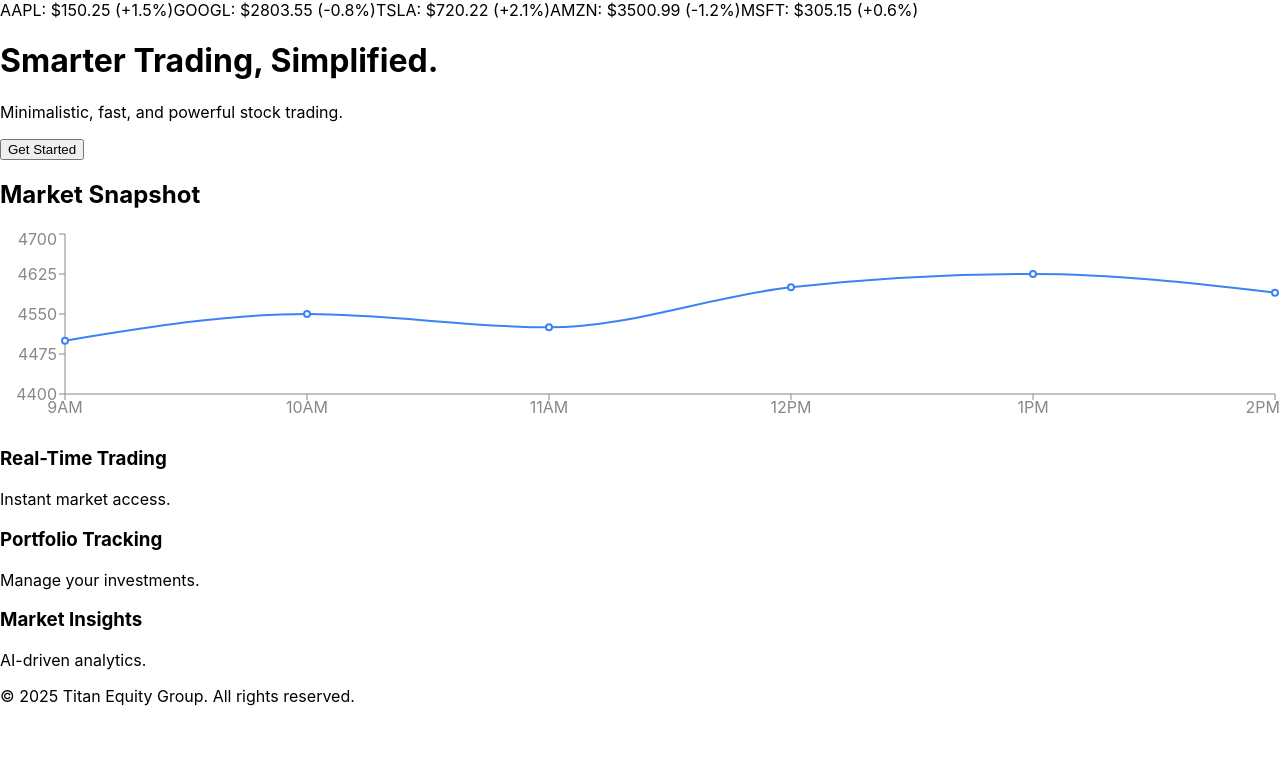
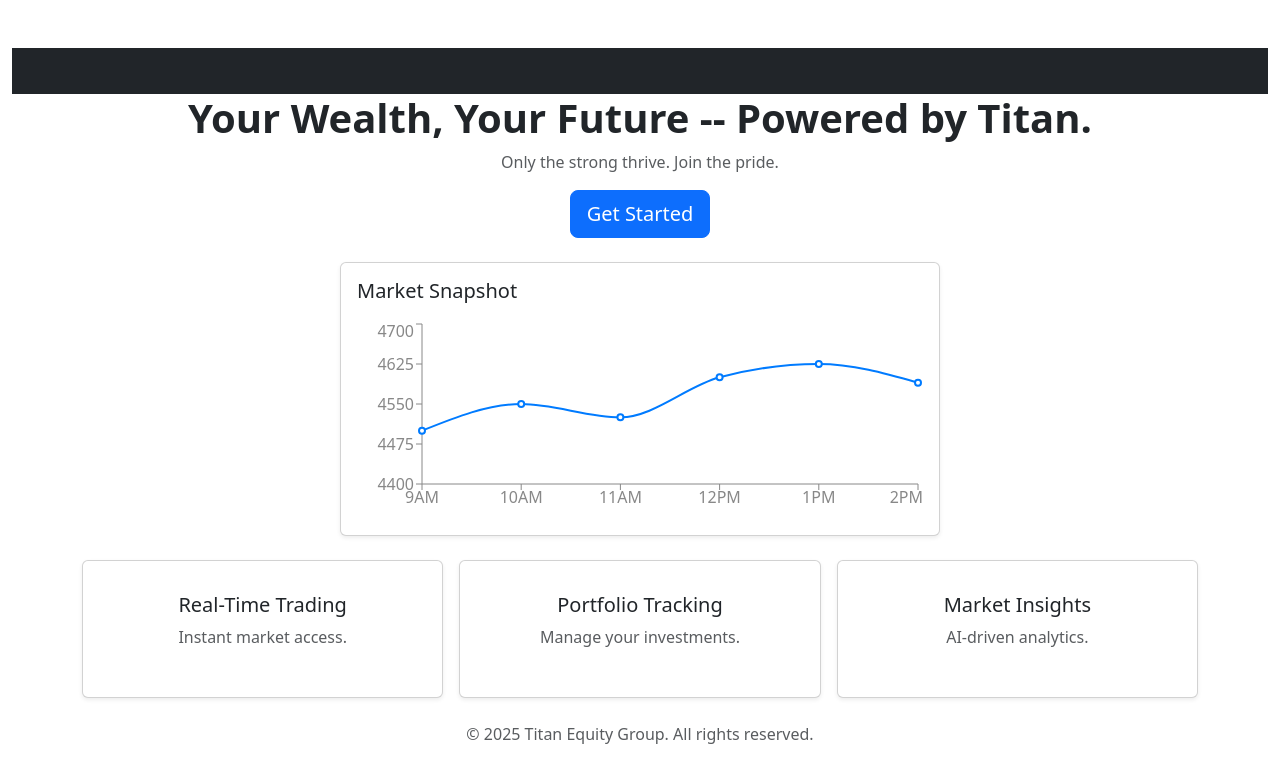
Before and after one commit to marscodeshere/TitanEquityGroup, a React (Create React App) app in the folder titanequityshared/: page / in a window 1280 px wide. Shown: the top 782 px of the page. Built offline with nearby package versions, Linux system fonts and the light colour scheme.

Commit message:
Update Home.js
Switched from Tailwind CSS to React Bootstrap for styling.

```diff
--- a/titanequityshared/src/Home.js
+++ b/titanequityshared/src/Home.js
@@ -1,8 +1,11 @@
 import React from "react";
 import Card from "react-bootstrap/Card";
-
 import Button from "react-bootstrap/Button";
+import Container from "react-bootstrap/Container";
+import Row from "react-bootstrap/Row";
+import Col from "react-bootstrap/Col";
 import { LineChart, Line, XAxis, YAxis, Tooltip, ResponsiveContainer } from "recharts";
+import "bootstrap/dist/css/bootstrap.min.css";
 
 const marketData = [
   { time: "9AM", value: 4500 },
@@ -23,60 +26,67 @@ const stockTickerData = [
 
 export default function Home() {
   return (
-    <div className="min-h-screen bg-gray-100 flex flex-col items-center p-8">
+    <Container fluid className="min-vh-100 d-flex flex-column align-items-center py-5">
       {/* Stock Ticker */}
-      <div className="w-full bg-gray-900 text-white overflow-hidden whitespace-nowrap py-2">
-        <div className="inline-block animate-marquee">
+      <div className="w-100 bg-dark text-white text-center py-2">
+        <marquee>
           {stockTickerData.map((stock, index) => (
-            <span key={index} className="mx-4">
-              {stock.symbol}: ${stock.price} <span className={stock.change.includes("-") ? "text-red-500" : "text-green-500"}>({stock.change})</span>
+            <span key={index} className="mx-3">
+              {stock.symbol}: ${stock.price}{" "}
+              <span className={stock.change.includes("-") ? "text-danger" : "text-success"}>
+                ({stock.change})
+              </span>
             </span>
           ))}
-        </div>
+        </marquee>
       </div>
 
       {/* Hero Section */}
-      <div className="text-center mb-8">
-        <h1 className="text-4xl font-bold mb-2">Smarter Trading, Simplified.</h1>
-        <p className="text-gray-600 mb-4">Minimalistic, fast, and powerful stock trading.</p>
-        <Button className="px-6 py-2 text-lg">Get Started</Button>
+      <div className="text-center mb-4">
+        <h1 className="fw-bold">Your Wealth, Your Future -- Powered by Titan.</h1>
+        <p className="text-muted">Only the strong thrive. Join the pride.</p>
+        <Button variant="primary" size="lg">Get Started</Button>
       </div>
 
       {/* Market Overview */}
-      <Card className="w-full max-w-3xl p-4 mb-8">
-
-          <h2 className="text-xl font-semibold mb-2">Market Snapshot</h2>
+      <Card className="w-100 shadow-sm mb-4" style={{ maxWidth: "600px" }}>
+        <Card.Body>
+          <h2 className="h5 mb-3">Market Snapshot</h2>
           <ResponsiveContainer width="100%" height={200}>
             <LineChart data={marketData}>
               <XAxis dataKey="time" stroke="#888" />
               <YAxis domain={[4400, 4700]} stroke="#888" />
               <Tooltip />
-              <Line type="monotone" dataKey="value" stroke="#3b82f6" strokeWidth={2} />
+              <Line type="monotone" dataKey="value" stroke="#007bff" strokeWidth={2} />
             </LineChart>
           </ResponsiveContainer>
-
+        </Card.Body>
       </Card>
 
       {/* Features Section */}
-      <div className="grid grid-cols-1 md-grid-cols-3 gap-4 max-w-4xl">
+      <Container>
+        <Row className="g-3">
           {[
             { title: "Real-Time Trading", desc: "Instant market access." },
             { title: "Portfolio Tracking", desc: "Manage your investments." },
             { title: "Market Insights", desc: "AI-driven analytics." },
           ].map((feature, index) => (
-          <Card key={index} className="p-4 text-center">
-
-              <h3 className="text-lg font-semibold">{feature.title}</h3>
-              <p className="text-gray-500 text-sm">{feature.desc}</p>
-
+            <Col key={index} md={4}>
+              <Card className="p-3 text-center shadow-sm">
+                <Card.Body>
+                  <h5>{feature.title}</h5>
+                  <p className="text-muted">{feature.desc}</p>
+                </Card.Body>
               </Card>
+            </Col>
           ))}
-      </div>
+        </Row>
+      </Container>
 
       {/* Footer */}
-      <footer className="mt-8 text-gray-600 text-sm">
+      <footer className="mt-4 text-muted text-center">
         <p>&copy; {new Date().getFullYear()} Titan Equity Group. All rights reserved.</p>
       </footer>
-    </div>
+    </Container>
   );
 }
```
Lines whose indentation alone changed are shown as unchanged.
